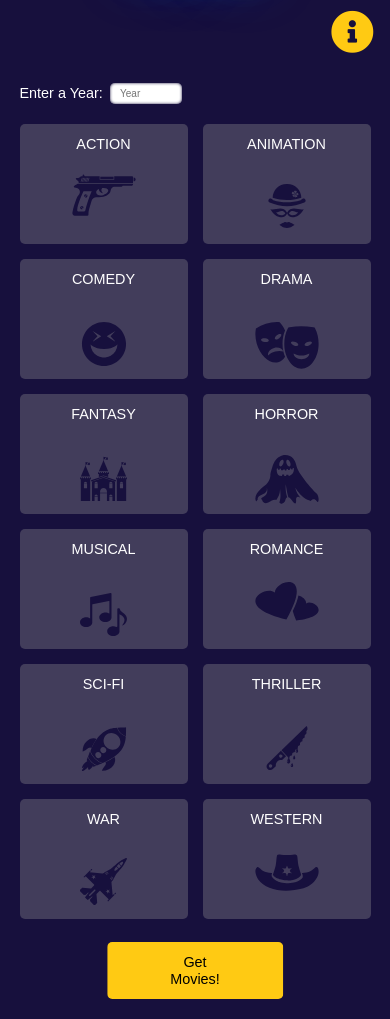
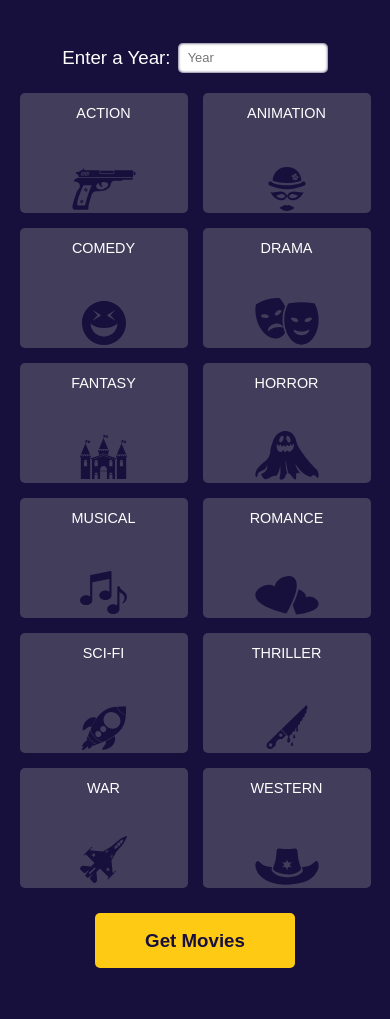
Before and after one commit to mantonionip/film-recommendation-engine, a plain HTML site: page index.html in a window 390 px wide. Shown: the part 180-1199 px from the top of the page. After the commit the page ends 1168 px from the top, so only its background shows below. Drawn offline with nearby package versions, Linux system fonts and the light colour scheme; some packages are replaced by stand-ins of ours; a script that the page names is missing.

Commit message:
Final commit before submit, we made it 🌗 🔥

```diff
--- a/index.html
+++ b/index.html
@@ -4,7 +4,7 @@
     <meta charset="UTF-8">
     <meta name="viewport" content="width=device-width, initial-scale=1.0">
     <meta http-equiv="X-UA-Compatible" content="ie=edge">
-    <title>Film Lovers Club</title>
+    <title>Film Lovers Club | Mehdi + Wade</title>
     <link type="image/png" href="image/filmReelIcon.png" rel="icon">
     <link rel="stylesheet" href="https://use.fontawesome.com/releases/v5.5.0/css/all.css" integrity="sha384-B4dIYHKNBt8Bc12p+WXckhzcICo0wtJAoU8YZTY5qE0Id1GSseTk6S+L3BlXeVIU" crossorigin="anonymous">
     <script src="https://cdn.jsdelivr.net/npm/sweetalert2@7.12.15/dist/sweetalert2.all.min.js"></script>
@@ -22,11 +22,11 @@
         }
     </style>
 </head>
+
 <body>
     <!-- header starts here -->
     <header>
         <div>
-            <!-- title here -->
             <h1>Film Lovers Club</h1>
             <button class="instructions"><i class="fas fa-info-circle"></i></button>
         </div>
@@ -105,16 +105,19 @@
                     </li>
                 </ul>
                 <div class="formSubmit">
-                    <button class="getMovies" type="submit" id="submit">Get Movies!</button>
+                    <button class="getMovies" type="submit" id="submit">Get Movies</button>
                 </div>
             </div>
         </section>
 
         <!-- result page starts here -->
         <section class="landingPage">
-            <div class="resultPageSection"></div>
+            <div class="resultPageSection">
+                <!-- results dynamically append here on user click -->
+            </div>
             <button class="resetButton" id="submit">Reset</button>
         </section>
+        <!-- result page ends here -->
     </main>
     <!-- main ends here -->
 
--- a/styles/sass/partials/_footer.scss
+++ b/styles/sass/partials/_footer.scss
@@ -1,15 +1,8 @@
 footer {
-    // display: none;
     position: fixed;
     bottom: 0;
-    // display: none;
     width: 100%;
     background: $color-primary;
-
-    // div {
-    //     display: flex;
-    //     justify-content: space-between;
-    // }
 
     p {
         font-family: $font-secondary;
@@ -17,5 +10,9 @@ footer {
         text-align: center;
 
         color: white;
+
+        span {
+            color: $color-tertiary;
+        }
     }
 }
--- a/styles/sass/partials/_form.scss
+++ b/styles/sass/partials/_form.scss
@@ -17,6 +17,8 @@ main {
         display: grid;
         grid-template-columns: repeat(4, 1fr);
         grid-gap: 15px;
+    }
+}
 
 .genreImage {
     height: 120px;
@@ -31,14 +33,13 @@ main {
     }
 
     label {
+        font-family: $font-secondary;
+        font-size: 2rem;
+        text-transform: uppercase;
         display: flex;
         justify-content: center;
         width: 100%;
         height: 100%;
-                font-family: $font-secondary;
-                font-size: 2rem;
-                text-transform: uppercase;
-
         color: $color-light;
         background-color: $color-secondary;
         border: 2px solid transparent;
@@ -51,14 +52,11 @@ main {
         }
     }
 }
-    }
-}
 
 .yearInput {
     font-size: 2rem;
     margin: 2% 0;
     color: $color-light;
-
     display: flex;
     justify-content: flex-start;
     align-items: center;
@@ -71,10 +69,9 @@ main {
         height: 3rem;
         font-family: $font-secondary;
         font-size: 1.4rem;
-
         border: none;
         border-radius: 5px;
-        box-shadow: inset 0 0 3px $color-primary;
+        box-shadow: inset 0px 0px 3px $color-primary;
         padding: 5px 10px;
         margin-left: 1rem;
     }
@@ -98,15 +95,17 @@ main {
     bottom: -100px;
     left: 50%;
     transform: translate(-50%);
-
     display: none;
 }
 
 .getMovies,
 .resetButton {
+    font-family: $font-secondary;
+    font-weight: bolder;
     background-color: $color-tertiary;
+    color: $color-primary;
     border: none;
-    padding: 10px 50px;
+    padding: 12px 40px 10px;
     border: 2px solid transparent;
     border-radius: 5px;
     cursor: pointer;
@@ -119,83 +118,72 @@ main {
     }
 }
 
-// Genre SVG Backgrounds Styles
+// Genre SVG Backgrounds Style starts
 .genreImage {
     .svg {
         background-repeat: no-repeat;
-        background-position: center;
+        background-position: center 100%;
     }
 
     .action {
         background-image: url(../image/action.svg);
-        background-position: center 50%;
         background-size: 50%;
     }
 
     .animation {
         background-image: url(../image/animation.svg);
-        background-position: center 80%;
-        background-size: 38%;
+        background-size: 40%;
 
     }
 
     .comedy {
         background-image: url(../image/comedy.svg);
-        background-position: center 85%;
-        background-size: 38%;
+        background-size: 40%;
     }
 
     .drama {
         background-image: url(../image/drama.svg);
-        background-position: center 85%;
-        background-size: 50%;
+        background-size: 55%;
     }
 
     .fantasy {
         background-image: url(../image/fantasy.svg);
-        background-position: center 85%;
-        background-size: 40%;
+        background-size: 45%;
     }
 
     .horror {
         background-image: url(../image/horror.svg);
-        background-position: center 85%;
         background-size: 50%;
     }
 
     .musical {
         background-image: url(../image/musical.svg);
-        background-position: center 85%;
-        background-size: 40%;
+        background-size: 45%;
     }
 
     .romance {
         background-image: url(../image/romance.svg);
-        background-position: center;
-        background-size: 50%;
+        background-size: 60%;
     }
 
     .sci-fi {
         background-image: url(../image/sci-fi.svg);
-        background-position: center 85%;
-        background-size: 38%;
+        background-size: 40%;
     }
 
     .thriller {
         background-image: url(../image/thriller.svg);
-        background-position: center 85%;
-        background-size: 38%;
+        background-size: 40%;
     }
 
     .war {
         background-image: url(../image/war.svg);
-        background-position: center 85%;
         background-size: 40%;
     }
 
     .western {
         background-image: url(../image/western.svg);
-        background-position: center;
         background-size: 50%;
     }
 }
+// Genre SVG Backgrounds Style ends
--- a/styles/sass/partials/_global.scss
+++ b/styles/sass/partials/_global.scss
@@ -4,8 +4,6 @@ html {
 
 body {
     height: 100vh;
-    // overflow: hidden;
-
     background: #17103D;
 }
 
@@ -32,15 +30,15 @@ h1 {
 
 .hide {
     position: absolute !important;
-    height: 1px; width: 1px;
-    overflow: hidden; clip: rect(1px 1px 1px 1px);
+    height: 1px;
+    width: 1px;
+    overflow: hidden;
+    clip: rect(1px 1px 1px 1px);
     clip: rect(1px, 1px, 1px, 1px);
     white-space: nowrap;
 }
 
 img {
+    display: block;
     width: 100%;
-    // position: relative;
-    // transform: scaleX(1.03) scaleY(1.01);
-    // backface-visibility: hidden;
 }
--- a/styles/sass/partials/_header.scss
+++ b/styles/sass/partials/_header.scss
@@ -6,21 +6,20 @@ header {
     height: 15vh;
 
     h1 {
-        padding: 2% 0 0 0;
-        font-size: 7rem;
+        font-size: 8rem;
         font-weight: bolder;
-
+        padding: 3% 0 0 0;
         animation: neon .08s ease-in-out infinite alternate;
+    }
 }
 
 .instructions {
+    font-size: 1.5rem;
     position: absolute;
     top: 20px;
     right: 20px;
     border: none;
     background-color: transparent;
-
-        font-size: 1.5rem;
 
     .fas {
         font-size: 6rem;
@@ -33,8 +32,38 @@ header {
         }
     }
 }
+
+// SweetAlert Messages Style
+.swal2-popup {
+    width: 450px;
+    height: 350px;
+    background: $color-tertiary;
+
+    .swal2-image {
+        width: 300px;
+        height: 200px;
     }
 
+    .swal2-title {
+        color: $color-primary;
+    }
+
+    .swal2-content {
+        font-family: $font-secondary;
+        font-size: 1.6rem;
+        line-height: 1.5;
+        color: $color-primary;
+        padding: 0 20px;
+    }
+
+    .swal2-styled.swal2-confirm {
+        font-size: 1.5rem;
+        padding: 10px 30px 8px;
+        background-color: $color-primary;
+    }
+}
+
+// Neon Animation Keyframes
 @keyframes neon {
     from {
         text-shadow:
@@ -55,37 +84,3 @@ header {
         0 0 60px rgba(30,132,242,1);
     }
 }
-
-.swal2-popup {
-    width: 450px;
-    height: 350px;
-    background: $color-tertiary;
-
-    .swal2-image {
-        width: 300px;
-        height: 200px;
-    }
-
-    .swal2-title {
-        // font-size: 4rem;
-
-        color: $color-primary;
-    }
-
-    .swal2-content {
-        font-family: $font-secondary;
-        font-size: 1.6rem;
-        line-height: 1.5;
-
-        color: $color-primary;
-
-        // margin: 1.5rem 0;
-        padding: 0 20px;
-    }
-
-    .swal2-styled.swal2-confirm {
-        font-size: 1.5rem;
-        padding: 10px 30px 8px;
-        background-color: $color-primary;
-    }
-}
--- a/styles/sass/partials/_mediaQuerry.scss
+++ b/styles/sass/partials/_mediaQuerry.scss
@@ -13,7 +13,7 @@
 
     header {
         .instructions {
-            top: 100%;
+            top: 100px;
         }
     }
 
@@ -52,6 +52,10 @@
     }
 
     .genre {
+
+        .genreGrid {
+            grid-template-columns: repeat(2, 1fr);
+        }
 
         .genreImage {
             .action {
@@ -102,11 +106,6 @@
             .western {
                 background-size: 40%;
             }
-}
-
-
-        .genreGrid {
-            grid-template-columns: repeat(2, 1fr);
         }
     }
 
@@ -116,20 +115,56 @@
     }
 }
 
-@media (max-width: 460px) {
+@media (max-width: 480px) {
     html {
         font-size: 50%;
 
+        h1 {
+            font-size: 7rem;
+        }
+    }
 
+    .movieForm {
+        padding-top: 10px;
+
+        .yearInput {
+            font-size: 2.6rem;
+            justify-content: center;
+
+            input {
+                font-size: 1.8rem;
+                width: 150px;
+                height: 30px;
+            }
+        }
     }
 
     .resultPageSection {
         padding: 8% 14% 4%;
+        margin-bottom: 100px;
     }
 
     .getMovies {
-        display: block;
-        // margin-bottom: 20px;
+        width: 100%;
+    }
+
+    footer {
+
+        p {
+            font-size: 1.6rem;
+        }
+    }
+}
+
+@media (max-width: 420px) {
+    .getMovies {
+        font-size: 2.6rem;
+        width: 200px;
+        height: 55px;
+    }
+
+    .resetButton {
+        bottom: -40px;
     }
 }
 
@@ -137,9 +172,17 @@
     html {
         font-size: 45%;
 
+        h1 {
+            font-size: 6rem;
+        }
+
         .instructions {
-            top: 150px;
+            top: 80px;
             right: 10px;
+        }
+
+        .resetButton {
+            bottom: -50px;
         }
     }
 }
--- a/styles/sass/partials/_resultPage.scss
+++ b/styles/sass/partials/_resultPage.scss
@@ -49,7 +49,7 @@
     }
 
     .synopsis {
-        font-size: 1.4rem;
+        font-size: 1.6rem;
         line-height: 2.2rem;
         text-align: center;
 
--- a/styles/sass/partials/_variables.scss
+++ b/styles/sass/partials/_variables.scss
@@ -2,7 +2,6 @@ $color-primary: #17103D;
 $color-secondary: #423D5B;
 $color-tertiary: #FFCA13;
 $color-quaternary: #77B8D4;
-
 $color-light: #FFF;
 
 $font-primary: beon;
```
Also changed, not shown: script.js (+19 -11 lines), styles/styles.css. Lines whose indentation alone changed are shown as unchanged.
